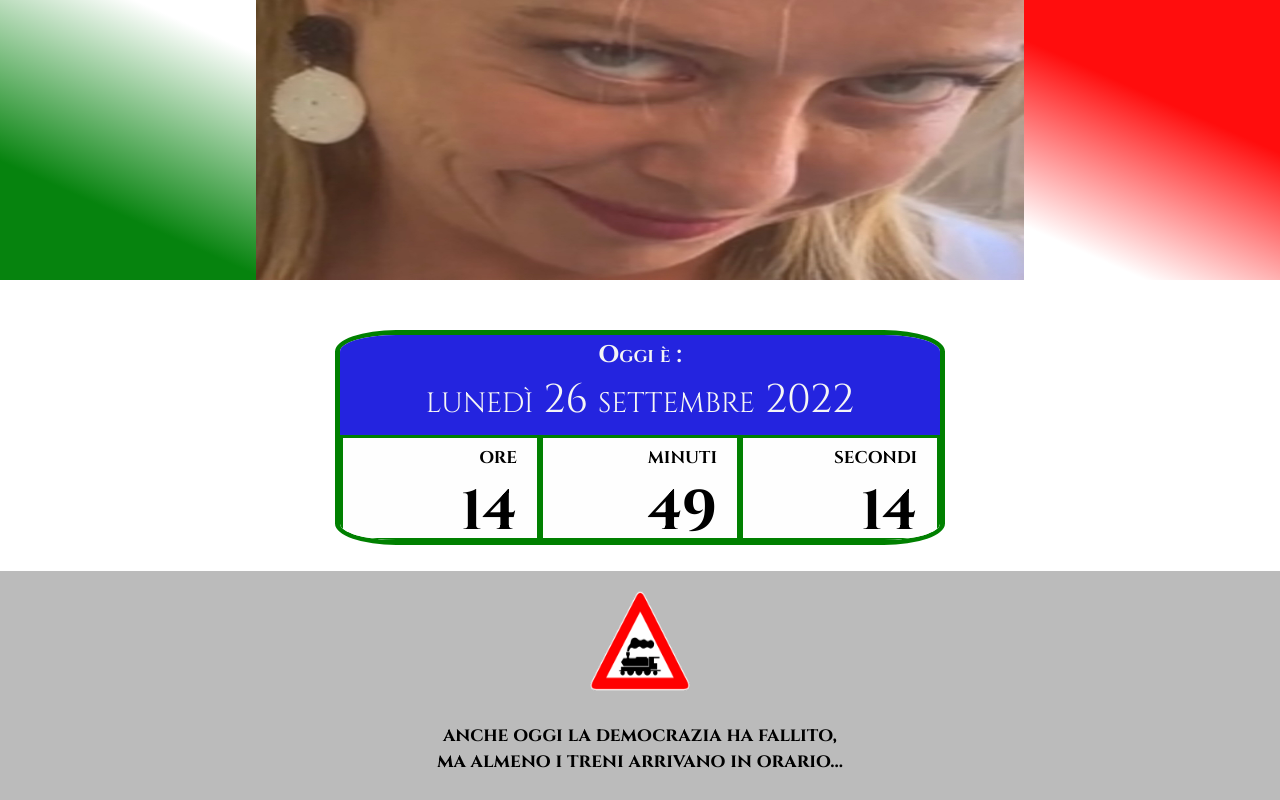
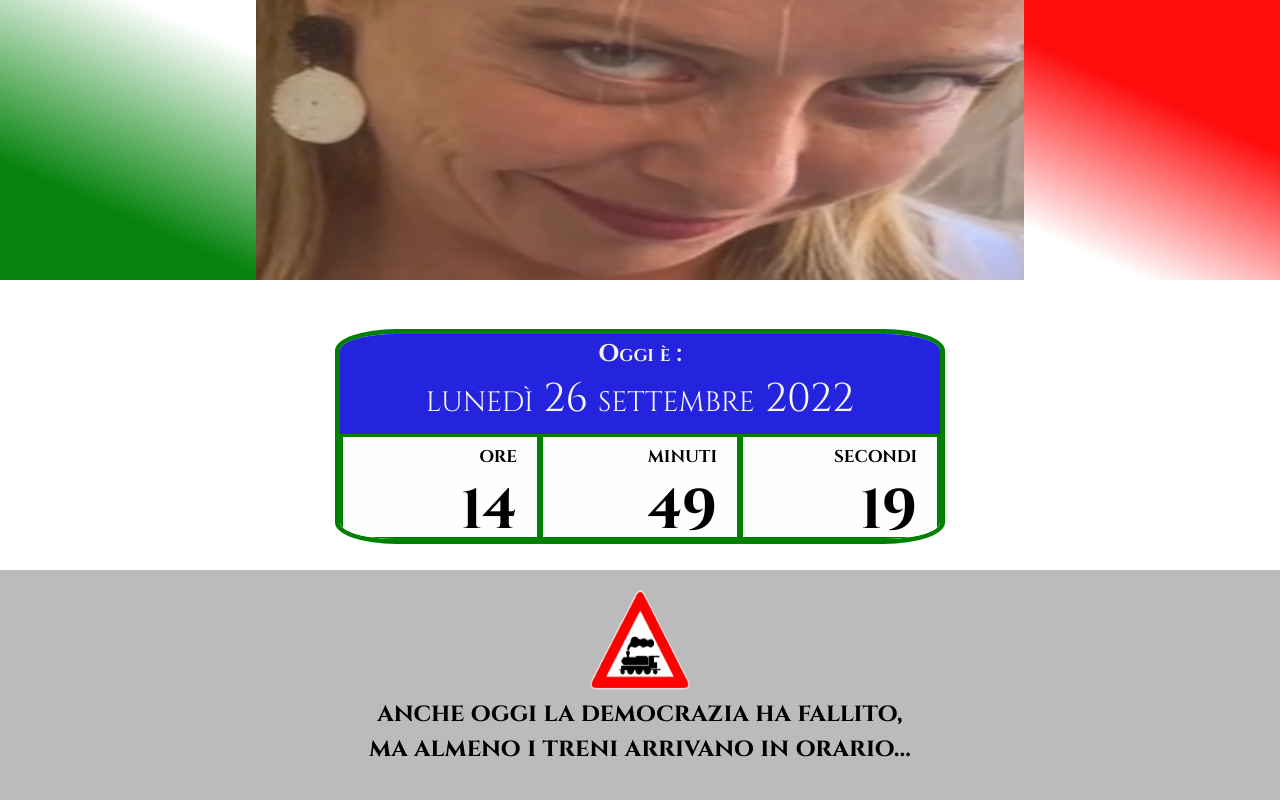
Before and after one commit to CristianoAliotta/U2-W5-D1, a plain HTML site: page index.html in a window 1280 px wide. Drawn offline with Linux system fonts and the light colour scheme.

Commit message:
interval function aded

```diff
--- a/script.js
+++ b/script.js
@@ -1,8 +1,8 @@
+setInterval(() => {
   let dateTime = new Date();
-console.log(dateTime);
   let date = dateTime.toLocaleDateString("it-IT", { weekday: "long", day: "numeric", month: "long", year: "numeric" });
-console.log(date);
   document.getElementById("date").innerHTML = date;
   document.getElementById("hours").innerHTML = dateTime.getHours();
   document.getElementById("minutes").innerHTML = dateTime.getMinutes();
   document.getElementById("seconds").innerHTML = dateTime.getSeconds();
+}, 1000);
--- a/style.css
+++ b/style.css
@@ -85,5 +85,6 @@ footer {
   margin-top: 20px;
 }
 h4 {
-  font-size: larger;
+  font-size: 1.6rem;
+  margin-top: 0;
 }
```
Lines whose indentation alone changed are shown as unchanged.
